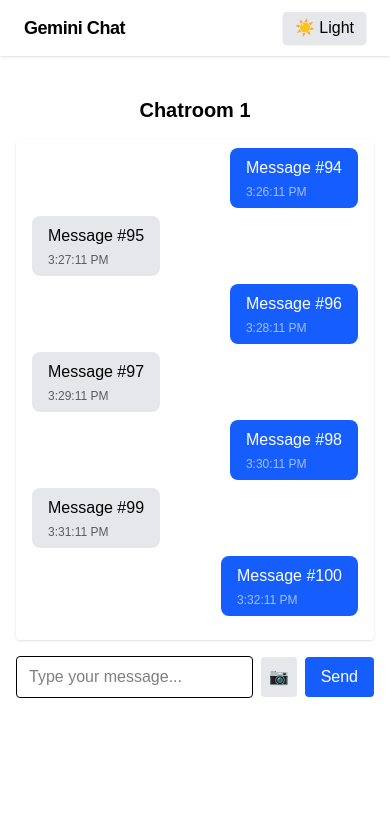
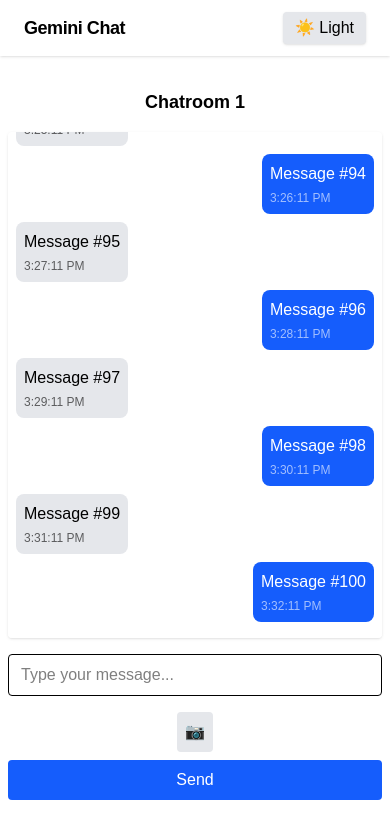
Before and after one commit to sinshalin17/gemini-clone-chat-app, a Next.js app: page /chatroom/1 in a window 390 px wide. Shown: the top 838 px of the page. Built offline with nearby package versions, Linux system fonts and the light colour scheme.

Commit message:
feat: improve mobile responsiveness across all main pages

```diff
--- a/app/auth/page.tsx
+++ b/app/auth/page.tsx
@@ -104,10 +104,10 @@ const AuthPage = () => {
   // Remove the success message and instead redirect to dashboard
 
   return (
-    <div className="flex flex-col items-center justify-center min-h-screen">
+    <div className="flex flex-col items-center justify-center min-h-screen p-2 sm:p-0">
       <form
         onSubmit={handleSubmit(onSubmit)}
-        className="bg-white dark:bg-gray-800 p-8 rounded shadow-md w-full max-w-md"
+        className="bg-white dark:bg-gray-800 p-4 sm:p-8 rounded shadow-md w-full max-w-md"
         aria-label="Login or Signup form"
       >
         <h2 className="text-xl font-bold mb-6">Login / Signup</h2>
@@ -155,7 +155,7 @@ const AuthPage = () => {
         ) : null}
       </form>
   {otpSent && (
-  <form onSubmit={handleOtpVerify} className="bg-white dark:bg-gray-800 p-8 rounded shadow-md w-full max-w-md mt-4" aria-label="OTP verification form">
+  <form onSubmit={handleOtpVerify} className="bg-white dark:bg-gray-800 p-4 sm:p-8 rounded shadow-md w-full max-w-md mt-4" aria-label="OTP verification form">
           <label className="block mb-1">Enter OTP</label>
           {otpMessage && (
             <span className="text-green-600 text-sm block mb-2">{otpMessage}</span>
--- a/app/chatroom/[id]/page.tsx
+++ b/app/chatroom/[id]/page.tsx
@@ -134,12 +134,12 @@ export default function ChatroomPage() {
   };
 
   return (
-    <div className="min-h-screen flex flex-col items-center p-4">
-      <h2 className="text-xl font-bold mb-4">Chatroom {chatroomId}</h2>
+    <div className="min-h-screen flex flex-col items-center p-2 sm:p-4">
+      <h2 className="text-lg sm:text-xl font-bold mb-4 text-center break-words">Chatroom {chatroomId}</h2>
       <div
         ref={containerRef}
-        className="w-full max-w-2xl flex-1 overflow-y-auto bg-white dark:bg-gray-800 rounded shadow p-4 mb-4"
-        style={{ maxHeight: 500 }}
+        className="w-full max-w-2xl flex-1 overflow-y-auto bg-white dark:bg-gray-800 rounded shadow p-2 sm:p-4 mb-4"
+        style={{ maxHeight: '60vh' }}
       >
         <div ref={messagesTopRef} />
         {loadingMore && (
@@ -157,7 +157,7 @@ export default function ChatroomPage() {
             className={`flex ${msg.sender === 'user' ? 'justify-end' : 'justify-start'} mb-2`}
           >
             <div
-              className={`relative px-4 py-2 rounded-lg max-w-xs break-words group transition-colors duration-200 ${
+              className={`relative px-2 sm:px-4 py-2 rounded-lg max-w-[80vw] sm:max-w-xs break-words group transition-colors duration-200 ${
                 msg.sender === 'user'
                   ? 'bg-blue-600 text-white'
                   : 'bg-gray-200 dark:bg-gray-700 text-black dark:text-white'
@@ -197,16 +197,16 @@ export default function ChatroomPage() {
         )}
         <div ref={messagesEndRef} />
       </div>
-  <form onSubmit={sendMessage} className="w-full max-w-2xl flex gap-2 items-center" aria-label="Send message form">
+  <form onSubmit={sendMessage} className="w-full max-w-2xl flex flex-col sm:flex-row gap-2 items-center" aria-label="Send message form">
         <input
           type="text"
           value={input}
           onChange={(e) => setInput(e.target.value)}
-          className="flex-1 border rounded px-3 py-2"
+          className="flex-1 border rounded px-3 py-2 w-full"
           placeholder="Type your message..."
           aria-label="Type your message"
         />
-        <label className="cursor-pointer bg-gray-200 dark:bg-gray-700 px-2 py-2 rounded hover:bg-gray-300 dark:hover:bg-gray-600 transition">
+  <label className="cursor-pointer bg-gray-200 dark:bg-gray-700 px-2 py-2 rounded hover:bg-gray-300 dark:hover:bg-gray-600 transition mt-2 sm:mt-0">
           <input
             type="file"
             accept="image/*"
@@ -216,11 +216,11 @@ export default function ChatroomPage() {
           <span role="img" aria-label="Upload">📷</span>
         </label>
         {image && (
-          <img src={image} alt="preview" className="h-10 w-10 object-cover rounded" />
+          <img src={image} alt="preview" className="h-10 w-10 object-cover rounded mt-2 sm:mt-0" />
         )}
         <button
           type="submit"
-          className="bg-blue-600 text-white px-4 py-2 rounded hover:bg-blue-700 transition"
+          className="bg-blue-600 text-white px-4 py-2 rounded hover:bg-blue-700 transition w-full sm:w-auto"
           aria-label="Send message"
         >
           Send
--- a/app/dashboard/page.tsx
+++ b/app/dashboard/page.tsx
@@ -48,8 +48,8 @@ export default function Dashboard() {
   };
 
   return (
-    <div className="min-h-screen flex flex-col items-center p-8">
-      <h1 className="text-2xl font-bold mb-6">Your Chatrooms</h1>
+  <div className="min-h-screen flex flex-col items-center p-2 sm:p-8">
+  <h1 className="text-xl sm:text-2xl font-bold mb-6 text-center">Your Chatrooms</h1>
       <input
         type="text"
         value={search}
@@ -58,26 +58,26 @@ export default function Dashboard() {
         className="border px-3 py-2 rounded mb-4 w-full max-w-md"
         aria-label="Search chatrooms"
       />
-  <form onSubmit={handleCreate} className="flex gap-2 mb-6" aria-label="Create chatroom form">
+  <form onSubmit={handleCreate} className="flex flex-col sm:flex-row gap-2 mb-6 w-full max-w-md" aria-label="Create chatroom form">
         <input
           type="text"
           value={newRoom}
           onChange={(e) => setNewRoom(e.target.value)}
           placeholder="New chatroom title"
-          className="border px-3 py-2 rounded"
+          className="border px-3 py-2 rounded w-full"
           aria-label="New chatroom title"
         />
         <button
           type="submit"
-          className="bg-blue-600 text-white px-4 py-2 rounded hover:bg-blue-700"
+          className="bg-blue-600 text-white px-4 py-2 rounded hover:bg-blue-700 w-full sm:w-auto"
           aria-label="Create chatroom"
         >
           Create
         </button>
       </form>
-      <ul className="w-full max-w-md space-y-2">
+  <ul className="w-full max-w-md space-y-2">
         {filteredChatrooms.map((room) => (
-          <li key={room.id} className="flex justify-between items-center bg-white dark:bg-gray-800 p-4 rounded shadow">
+          <li key={room.id} className="flex flex-col sm:flex-row justify-between items-center bg-white dark:bg-gray-800 p-4 rounded shadow gap-2">
             <Link href={`/chatroom/${room.id}`} className="font-medium hover:underline">
               {room.title}
             </Link>
```
